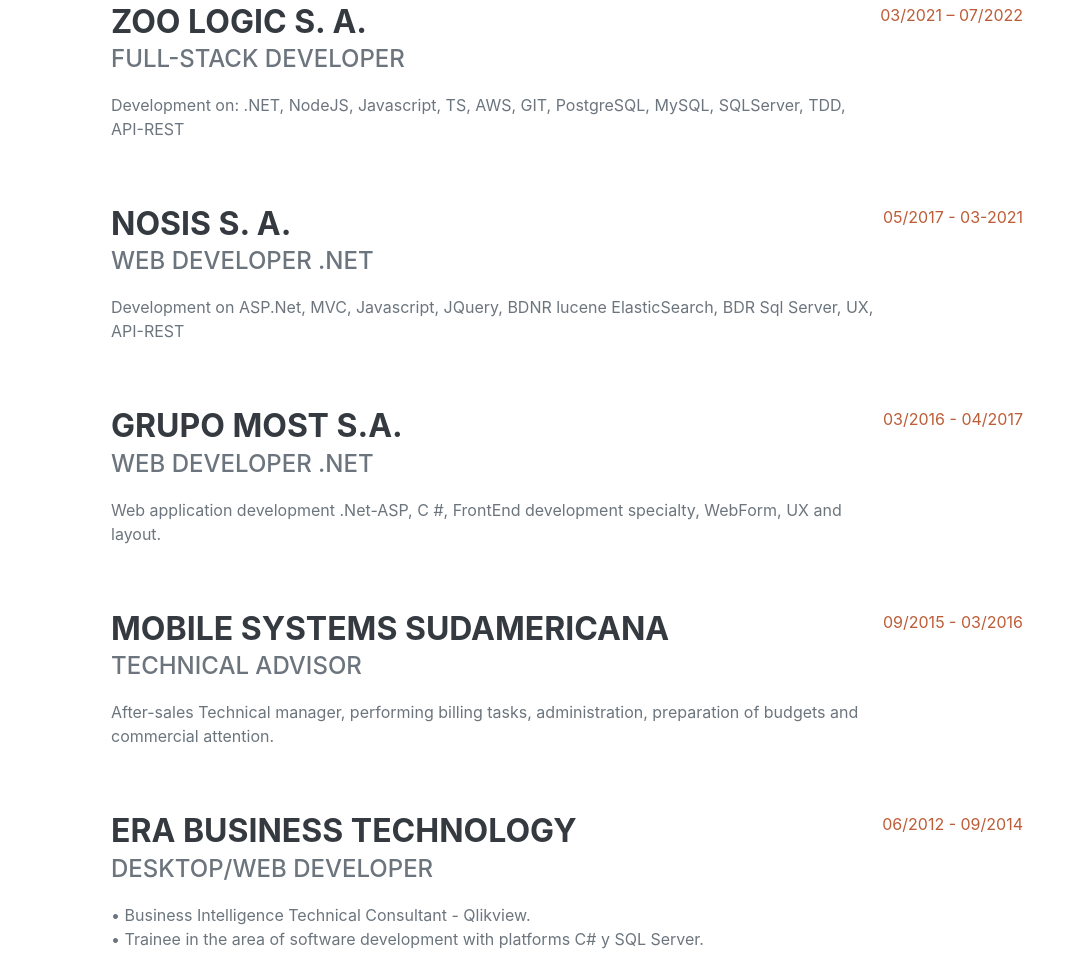
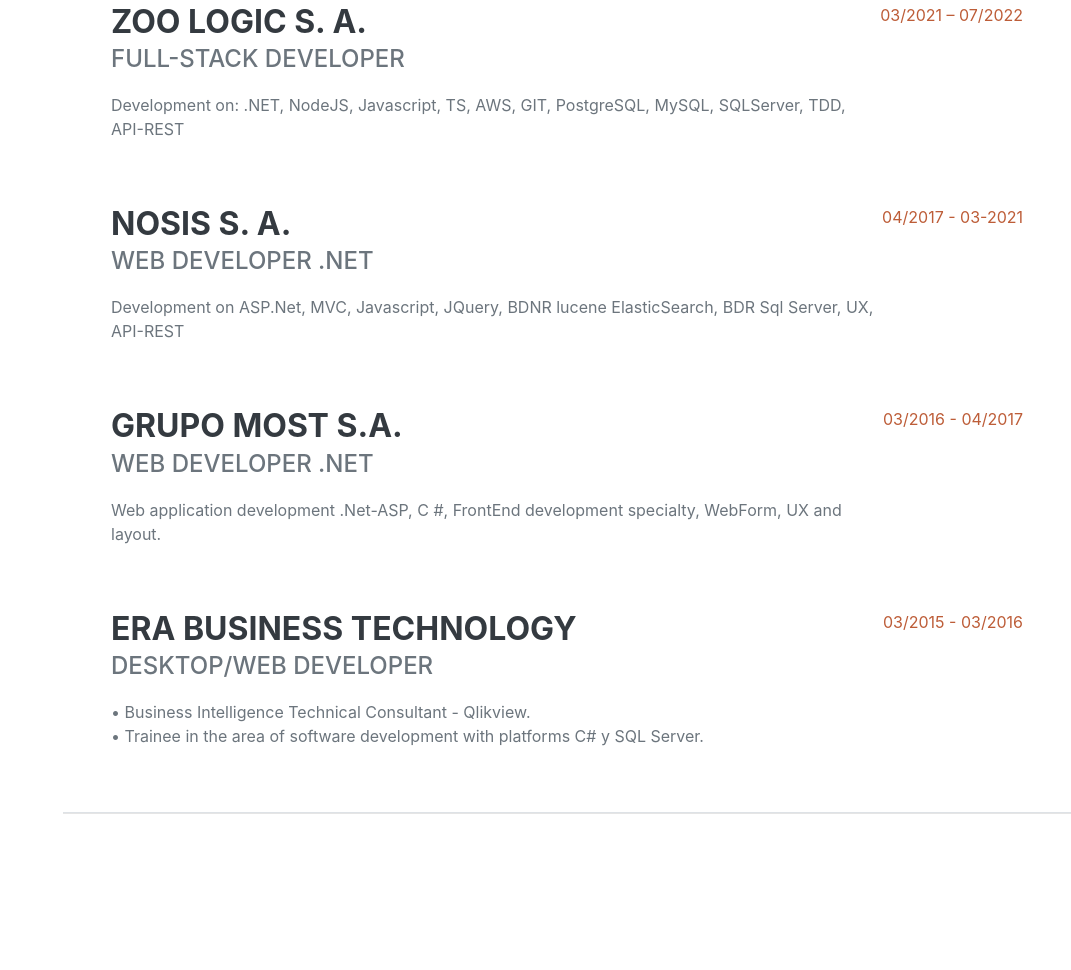
Before and after one commit to Emi0689/PorfolioWeb, a plain HTML site: page index.html in a window 1280 px wide. Shown: the part 1140-2110 px from the top of the page, without its empty margins (209-1280 px from the left). Drawn offline with nearby package versions, Linux system fonts and the light colour scheme; a web font is replaced by a local one.

Commit message:
Update index.html

```diff
--- a/index.html
+++ b/index.html
@@ -52,7 +52,7 @@
                     Almagro, CABA, ARG · (+54 9 11) / (+54 11) 6238-9209·
                     <a href="mailto:emiliofilotti@gmail.com">emiliofilotti@gmail.com</a>
                 </div>
-                <p class="lead mb-5">I have over 8 years of work experience in programming and Full-Stack developer, with over 6 years of experience exclusively in .Net. I graduated as an Information Systems Engineer in 2021 and I’m currently looking for new challenges in my professional career.</p>
+                <p class="lead mb-5">I have over 10 years of work experience in programming and Full-Stack developer, with over 8 years of experience exclusively in .Net. I graduated as an Information Systems Engineer in 2021 and I’m currently looking for new challenges in my professional career.</p>
                 <div class="social-icons">
                     <a class="social-icon" href="https://www.linkedin.com/in/emilio-filotti/" style="text-decoration:none" target="_blank"><i class="icofont-linkedin"></i></a>
                     <a class="social-icon" href="https://github.com/Emi0689/" style="text-decoration:none" target="_blank"><i class="icofont-code"></i></a>
@@ -107,7 +107,7 @@
                             Server, UX, API-REST
                         </p>
                     </div>
-                    <div class="flex-shrink-0"><span class="text-primary">05/2017 - 03-2021</span></div>
+                    <div class="flex-shrink-0"><span class="text-primary">04/2017 - 03-2021</span></div>
                 </div>
                 <div class="d-flex flex-column flex-md-row justify-content-between mb-5">
                     <div class="flex-grow-1">
@@ -121,23 +121,6 @@
                         </p>
                     </div>
                     <div class="flex-shrink-0"><span class="text-primary">03/2016 - 04/2017</span></div>
-                </div>
-                <div class="d-flex flex-column flex-md-row justify-content-between mb-5">
-                    <div class="flex-grow-1">
-                        <h3 class="mb-0">
-                            Mobile Systems
-                            Sudamericana
-                        </h3>
-                        <div class="subheading mb-3">Technical advisor</div>
-                        <p>
-                            After-sales Technical manager,
-                            performing billing tasks,
-                            administration, preparation of
-                            budgets and commercial
-                            attention.
-                        </p>
-                    </div>
-                    <div class="flex-shrink-0"><span class="text-primary">09/2015 - 03/2016</span></div>
                 </div>
                 <div class="d-flex flex-column flex-md-row justify-content-between">
                     <div class="flex-grow-1">
@@ -153,7 +136,7 @@
                              platforms C# y SQL Server.
                         </p>
                     </div>
-                    <div class="flex-shrink-0"><span class="text-primary">06/2012 - 09/2014</span></div>
+                    <div class="flex-shrink-0"><span class="text-primary">03/2015 - 03/2016</span></div>
                 </div>
             </div>
         </section>
```
